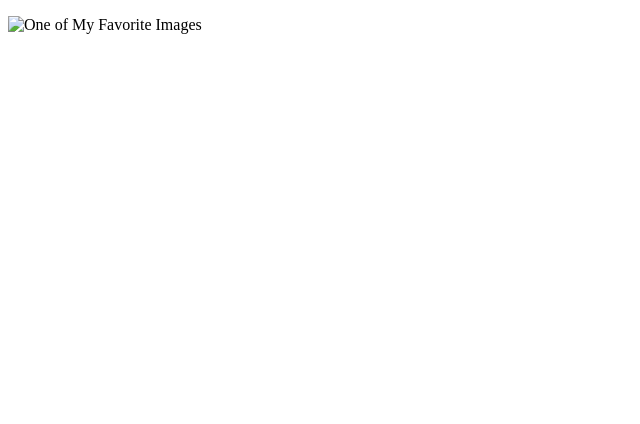
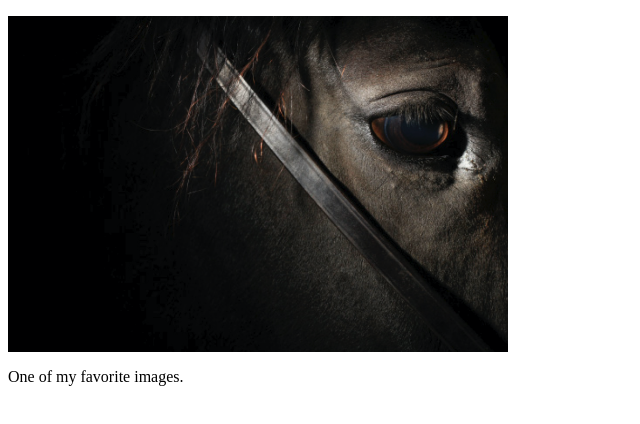
Before and after one commit to j4502-fs19/jessi-dodge, a plain HTML site: page secondpage.html in a window 1280 px wide. Shown: the whole page, without its empty margins (0-640 px from the left). Drawn offline with Linux system fonts and the light colour scheme.

Commit message:
fixed image and web links

```diff
--- a/secondpage.html
+++ b/secondpage.html
@@ -11,7 +11,8 @@
      </head>
 
 
-<p><img src="favoriteimage.jpg" alt="One of My Favorite Images" width="500px"/></p>
+<p><img src="images/favoriteimage.jpg" alt="One of My Favorite Images" width="500px"/></p>
+<p>One of my favorite images.</p>
 
 
 
```
Also changed, not shown: firstwebjessidodge.html (+4 -2 lines).
